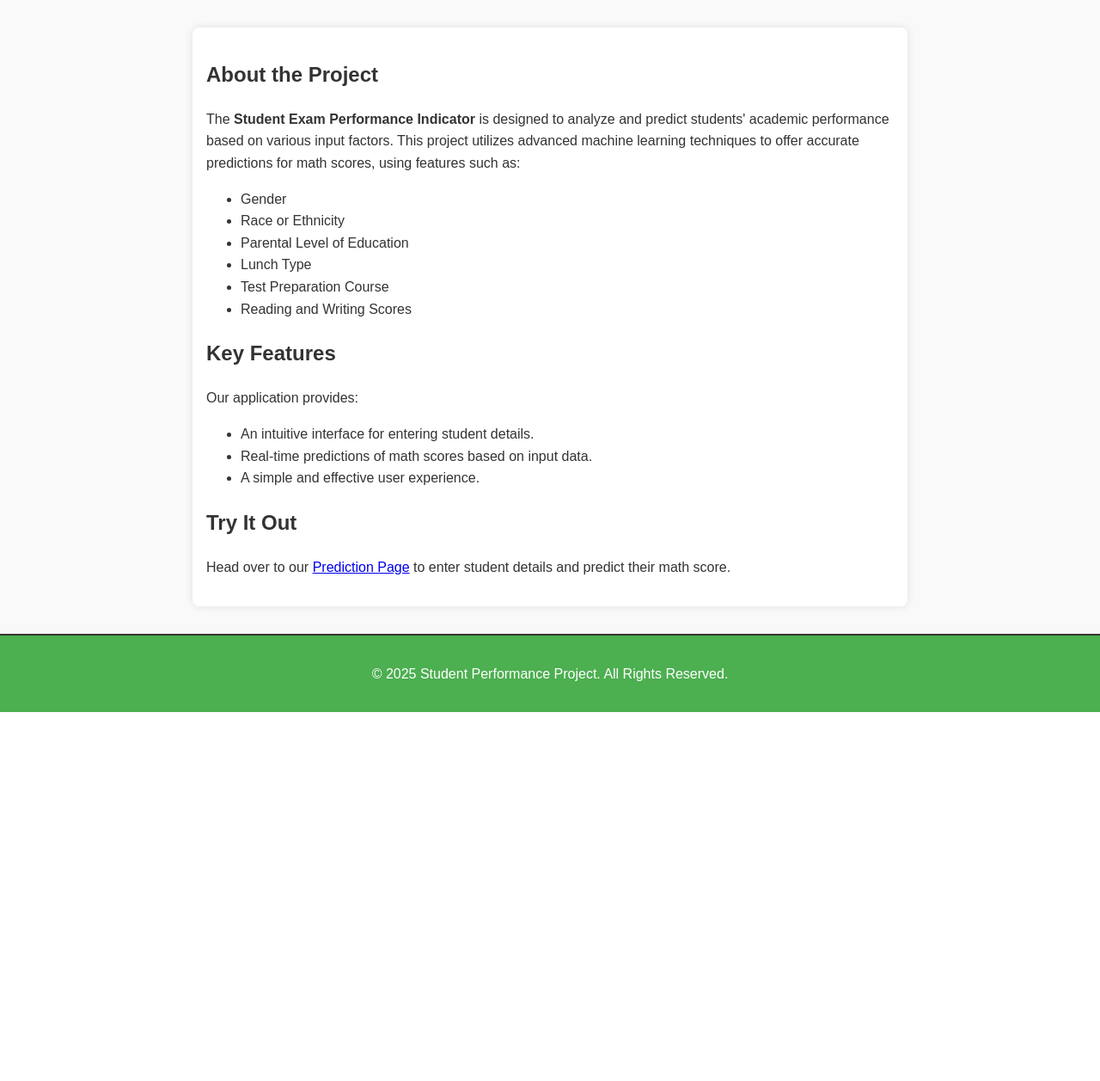
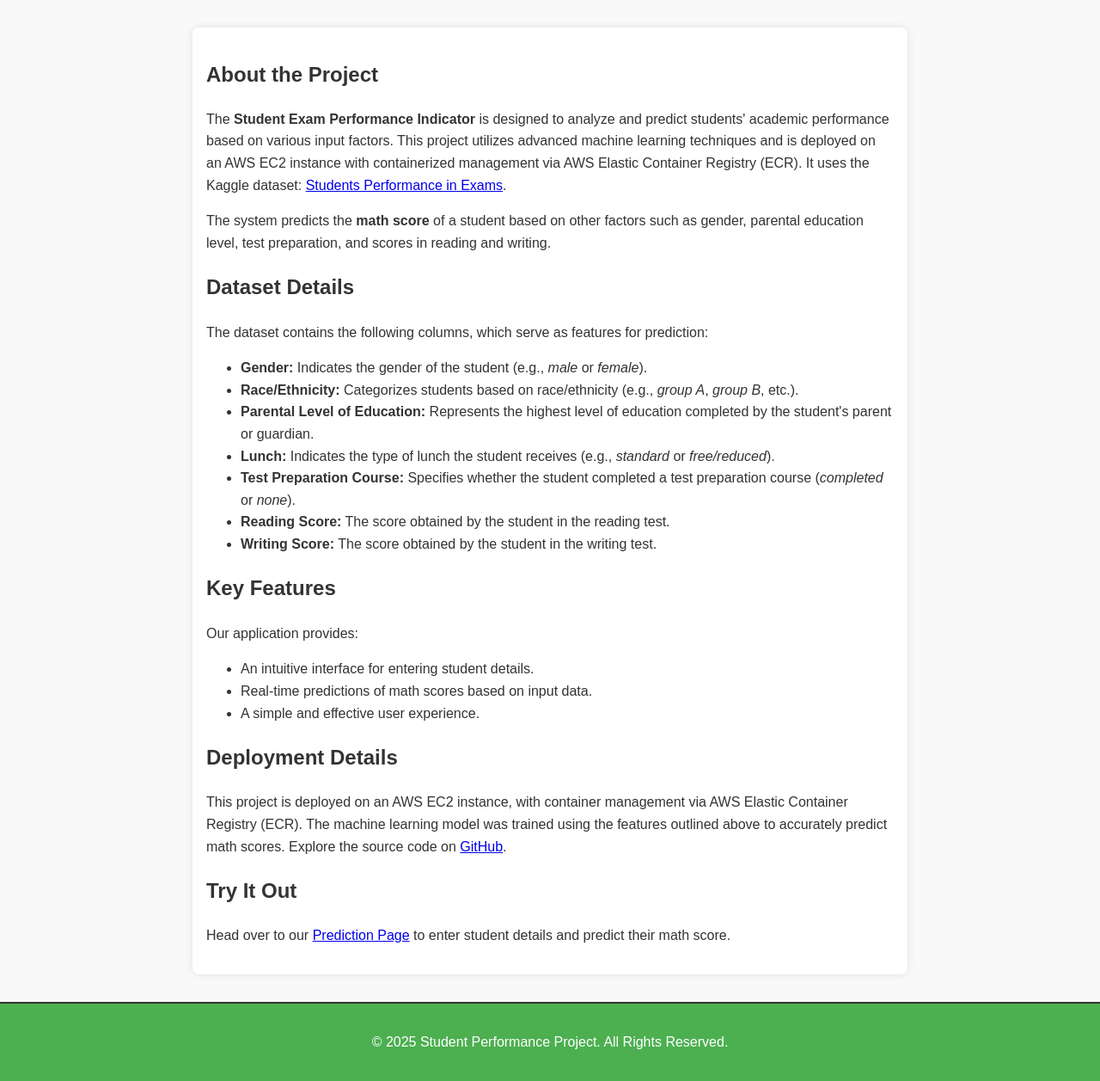
Before and after one commit to AnimeshBasak-14/MLProjects, a Flask app: page / in a window 1280 px wide. Shown: the part 146-1403 px from the top of the page at 86% size. Before the commit the page ends 974 px from the top, so only its background shows below. Run offline with Flask 3, Linux system fonts and the light colour scheme.

Commit message:
feat: add favicon and enhance project description in HTML templates

```diff
--- a/templates/home.html
+++ b/templates/home.html
@@ -4,6 +4,7 @@
     <meta charset="UTF-8">
     <meta name="viewport" content="width=device-width, initial-scale=1.0">
     <title>Student Exam Performance Indicator</title>
+    <link rel="icon" href="img\icon.png" type="image/x-icon">
     <link rel="stylesheet" href="homestyle.css">
 </head>
 <body>
@@ -18,8 +19,6 @@
     </header>
     <main>
     <div class="login">
-       <h1>Student Exam Performance Indicator</h1>
-
        <form action="{{ url_for('predict_datapoint')}}" method="post">
         <h1>
             <legend>Student Exam Performance Prediction</legend>
--- a/templates/index.html
+++ b/templates/index.html
@@ -4,6 +4,7 @@
     <meta charset="UTF-8">
     <meta name="viewport" content="width=device-width, initial-scale=1.0">
     <title>Student Exam Performance Indicator</title>
+    <link rel="icon" href="img\icon.png" type="image/x-icon">
     <link rel="stylesheet" href="style.css">
 </head>
 <body>
@@ -19,16 +20,24 @@
     <main>
         <section>
             <h2>About the Project</h2>
-            <p>The <strong>Student Exam Performance Indicator</strong> is designed to analyze and predict students' academic performance based on various input factors. This project utilizes advanced machine learning techniques to offer accurate predictions for math scores, using features such as:</p>
+            <p>The <strong>Student Exam Performance Indicator</strong> is designed to analyze and predict students' academic performance based on various input factors. This project utilizes advanced machine learning techniques and is deployed on an AWS EC2 instance with containerized management via AWS Elastic Container Registry (ECR). It uses the Kaggle dataset: <a href="https://www.kaggle.com/datasets/spscientist/students-performance-in-exams" target="_blank">Students Performance in Exams</a>.</p>
+            <p>The system predicts the <strong>math score</strong> of a student based on other factors such as gender, parental education level, test preparation, and scores in reading and writing.</p>
+        </section>
+
+        <section>
+            <h2>Dataset Details</h2>
+            <p>The dataset contains the following columns, which serve as features for prediction:</p>
             <ul>
-                <li>Gender</li>
-                <li>Race or Ethnicity</li>
-                <li>Parental Level of Education</li>
-                <li>Lunch Type</li>
-                <li>Test Preparation Course</li>
-                <li>Reading and Writing Scores</li>
+                <li><strong>Gender:</strong> Indicates the gender of the student (e.g., <em>male</em> or <em>female</em>).</li>
+                <li><strong>Race/Ethnicity:</strong> Categorizes students based on race/ethnicity (e.g., <em>group A</em>, <em>group B</em>, etc.).</li>
+                <li><strong>Parental Level of Education:</strong> Represents the highest level of education completed by the student's parent or guardian.</li>
+                <li><strong>Lunch:</strong> Indicates the type of lunch the student receives (e.g., <em>standard</em> or <em>free/reduced</em>).</li>
+                <li><strong>Test Preparation Course:</strong> Specifies whether the student completed a test preparation course (<em>completed</em> or <em>none</em>).</li>
+                <li><strong>Reading Score:</strong> The score obtained by the student in the reading test.</li>
+                <li><strong>Writing Score:</strong> The score obtained by the student in the writing test.</li>
             </ul>
         </section>
+
         <section>
             <h2>Key Features</h2>
             <p>Our application provides:
@@ -39,6 +48,12 @@
             </ul>
             </p>
         </section>
+
+        <section>
+            <h2>Deployment Details</h2>
+            <p>This project is deployed on an AWS EC2 instance, with container management via AWS Elastic Container Registry (ECR). The machine learning model was trained using the features outlined above to accurately predict math scores. Explore the source code on <a href="https://github.com/AnimeshBasak-14/MLProjects" target="_blank">GitHub</a>.</p>
+        </section>
+
         <section>
             <h2>Try It Out</h2>
             <p>Head over to our <a href="home.html">Prediction Page</a> to enter student details and predict their math score.</p>
```
Also changed, not shown: templates/img/icon.png (added).
